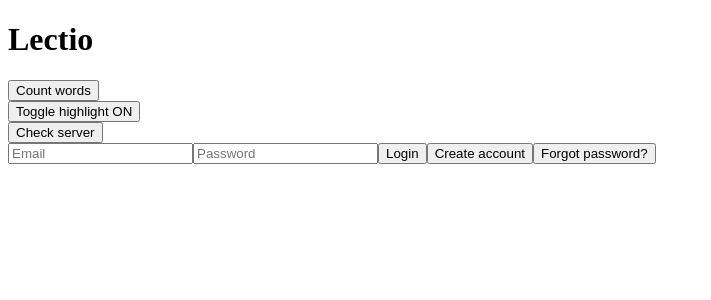
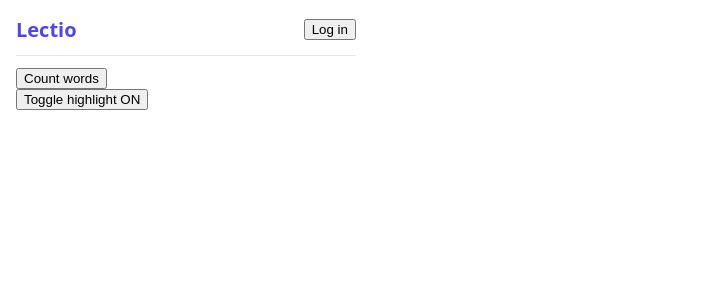
Before and after one commit to David8406/lectio-study-helper-extension, a React (Vite) app: page / in a window 1280 px wide. Shown: the top 300 px of the page, without its empty margins (0-711 px from the left). Built offline with nearby package versions, Linux system fonts and the light colour scheme.

Commit message:
Add header bar and moved login state to App

```diff
--- a/src/App.jsx
+++ b/src/App.jsx
@@ -1,16 +1,49 @@
+import { useState, useEffect } from "react";
+import Header from "./components/Header.jsx";
 import WordCounter from "./components/WordCounter.jsx";
 import HighlightToggle from "./components/HighlightToggle.jsx";
-import ServerStatus from "./components/ServerStatus.jsx";
+import Summarize from "./components/Summarize.jsx";
 import LoginForm from "./components/LoginForm.jsx";
 
 function App() {
+    const [loggedInEmail, setLoggedInEmail] = useState(null);
+    const [screen, setScreen] = useState("main"); // "main" or "login"
+
+    useEffect(() => {
+        chrome.storage.local.get(["token", "email"]).then((data) => {
+            if (data.token) setLoggedInEmail(data.email);
+        });
+    }, []);
+
+    async function handleLogout() {
+        await chrome.storage.local.remove(["token", "email"]);
+        setLoggedInEmail(null);
+    }
+
+    function handleLoggedIn(email) {
+        setLoggedInEmail(email);
+        setScreen("main");
+    }
+
     return (
         <div>
-            <h1>Lectio</h1>
-            <WordCounter />
-            <HighlightToggle />
-            <ServerStatus />
-            <LoginForm />
+            <Header
+                loggedInEmail={loggedInEmail}
+                onLoginClick={() => setScreen("login")}
+                onLogout={handleLogout}
+            />
+            {screen === "login" ? (
+                <div>
+                    <button onClick={() => setScreen("main")}>← Back</button>
+                    <LoginForm onLoggedIn={handleLoggedIn} />
+                </div>
+            ) : (
+                <div>
+                    <WordCounter />
+                    <HighlightToggle />
+                    {loggedInEmail && <Summarize onUnauthorized={handleLogout} />}
+                </div>
+            )}
         </div>
     );
 }
--- /dev/null
+++ b/src/components/Header.jsx
@@ -0,0 +1,17 @@
+function Header({ loggedInEmail, onLoginClick, onLogout }) {
+    return (
+        <header className="header">
+            <h1>Lectio</h1>
+            {loggedInEmail ? (
+                <div>
+                    <span className="header-email">{loggedInEmail}</span>
+                    <button onClick={onLogout}>Log out</button>
+                </div>
+            ) : (
+                <button onClick={onLoginClick}>Log in</button>
+            )}
+        </header>
+    );
+}
+
+export default Header;
--- a/src/components/LoginForm.jsx
+++ b/src/components/LoginForm.jsx
@@ -1,21 +1,13 @@
-import { useState, useEffect } from "react";
+import { useState } from "react";
 import RegisterForm from "./RegisterForm.jsx";
-import Summarize from "./Summarize.jsx";
 
-function LoginForm() {
+function LoginForm({ onLoggedIn }) {
     const [email, setEmail] = useState("");
     const [password, setPassword] = useState("");
     const [loginMessage, setLoginMessage] = useState("");
 
-    const [loggedInEmail, setLoggedInEmail] = useState(null);
     const [showRegister, setShowRegister] = useState(false);
     const [needsVerify, setNeedsVerify] = useState(false);
-
-    useEffect(() => {
-        chrome.storage.local.get(["token", "email"]).then((data) => {
-            if (data.token) setLoggedInEmail(data.email);
-        });
-    }, []);
 
     async function handleLogin(){
         try {
@@ -29,8 +21,8 @@ function LoginForm() {
                 setLoginMessage("");
                 setNeedsVerify(false);
                 await chrome.storage.local.set({token: data.token, email});
-                setLoggedInEmail(email);
                 setPassword("");
+                onLoggedIn(email);
             }
             else {
                 setLoginMessage(data.error);
@@ -73,21 +65,6 @@ function LoginForm() {
         }
     }
 
-    async function handleLogout(){
-        await chrome.storage.local.remove(["token", "email"]);
-        setLoggedInEmail(null);
-    }
-
-    if (loggedInEmail) {
-        return (
-            <div>
-                <p>Logged in as {loggedInEmail}</p>
-                <Summarize onUnauthorized={handleLogout} />
-                <button onClick={handleLogout}>Log out</button>
-            </div>
-        );
-    }
-
     if (showRegister) {
         return (
             <RegisterForm
--- a/src/components/ServerStatus.jsx
+++ /dev/null
@@ -1,24 +0,0 @@
-import { useState } from "react";
-
-function ServerStatus() {
-    const [serverMessage, setServerMessage] = useState("");
-
-    async function checkServer(){
-        try {
-            const response = await fetch("http://localhost:3000/");
-            const data = await response.json();
-            setServerMessage(data.message);
-        } catch (err) {
-            setServerMessage("Server is offline");
-        }
-    }
-
-    return (
-        <div>
-            <button onClick={checkServer}>Check server</button>
-            {serverMessage && <p>{serverMessage}</p>}
-        </div>
-    );
-}
-
-export default ServerStatus;
--- a/src/popup.css
+++ b/src/popup.css
@@ -0,0 +1,33 @@
+:root {
+    --accent: #4f46e5;
+}
+
+body {
+    width: 340px;
+    margin: 0;
+    padding: 16px;
+    font-family: system-ui, sans-serif;
+    font-size: 14px;
+}
+
+
+h1 {
+    color: var(--accent);
+    font-size: 20px;
+    margin: 0;
+}
+
+.header {
+    display: flex;
+    justify-content: space-between;
+    align-items: center;
+    border-bottom: 1px solid #e5e7eb;
+    padding-bottom: 12px;
+    margin-bottom: 12px;
+}
+
+.header-email {
+    font-size: 12px;
+    color: #6b7280;
+    margin-right: 8px;
+}
```
